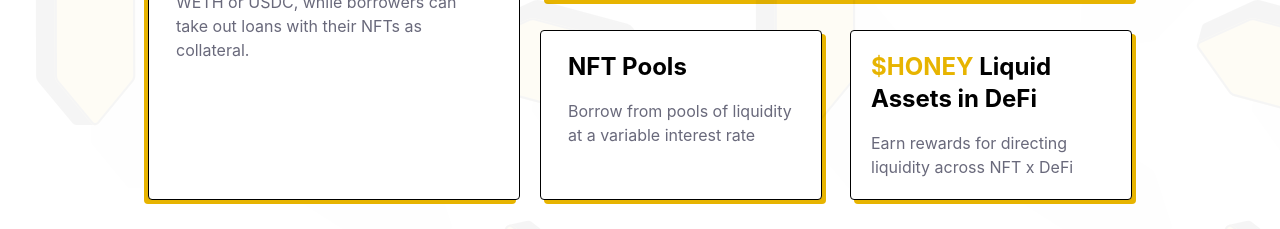
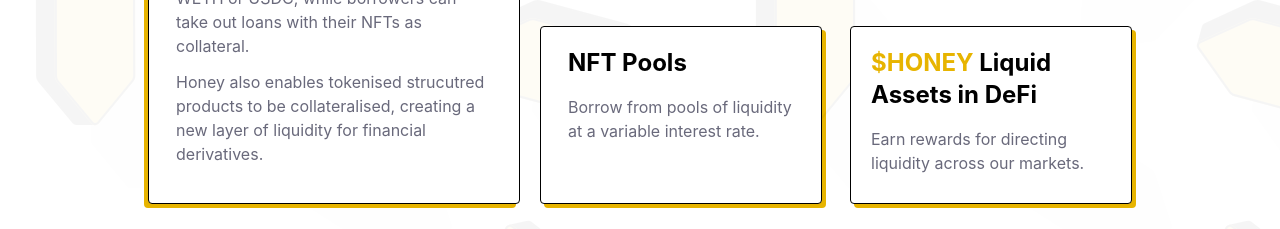
Before and after one commit to honey-protocol/landing-page, a Next.js app: page / in a window 1280 px wide. Shown: the part 697-926 px from the top of the page. Built offline with nearby package versions, Linux system fonts and the light colour scheme; a web font is replaced by a local one.

Commit message:
NFT loans derivs mention

```diff
--- a/components/About/About.tsx
+++ b/components/About/About.tsx
@@ -23,6 +23,10 @@
                   Lenders earn yield by single staking WETH or USDC, while
                   borrowers can take out loans with their NFTs as collateral.
                 </p>
+                <p className="text-md text-primary-paragraph mt-3">
+                  Honey also enables tokenised strucutred products  to be collateralised, creating a new layer of liquidity for financial derivatives.
+
+                </p>
               </div>
             </div>
           </div>
@@ -47,7 +51,7 @@
                     NFT Pools
                   </h4>
                   <p className="text-md text-primary-paragraph mt-4">
-                    Borrow from pools of liquidity at a variable interest rate
+                    Borrow from pools of liquidity at a variable interest rate.
                   </p>
                 </div>
               </div>
@@ -58,7 +62,7 @@
                     Liquid Assets in DeFi
                   </h4>
                   <p className="text-md text-primary-paragraph mt-4">
-                    Earn rewards for directing liquidity across NFT x DeFi
+                    Earn rewards for directing liquidity across our markets.
                   </p>
                 </div>
               </div>
```
